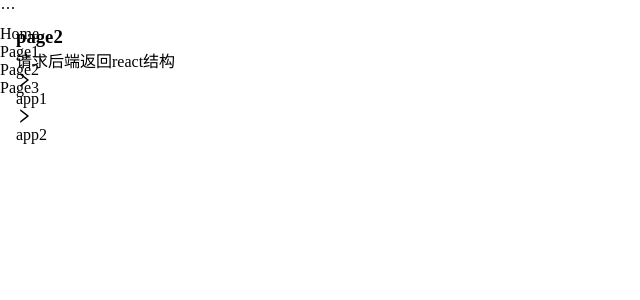
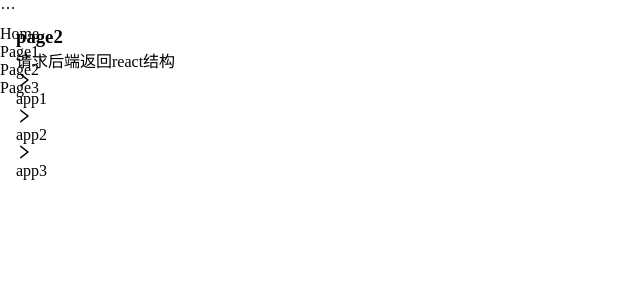
Before and after one commit to songqy/vite-react-demo, a React (Vite) app: page /page2 in a window 1280 px wide. Shown: the top 300 px of the page, without its empty margins (0-640 px from the left). Built offline with nearby package versions, Linux system fonts and the light colour scheme.

Commit message:
feat: 优化

```diff
--- a/package.json
+++ b/package.json
@@ -9,8 +9,8 @@
     "serve": "vite preview"
   },
   "dependencies": {
-    "@nebulare/loader": "file:.yalc/@nebulare/loader",
-    "@nebulare/ui-components": "file:.yalc/@nebulare/ui-components",
+    "@nebulare/loader": "^0.1.3",
+    "@projectproxima/plugin-sdk": "^0.2.9",
     "antd": "^4.20.7",
     "antd-mobile": "^5.8.0",
     "axios": "^0.26.1",
--- a/src/components/plugin-loader/index.tsx
+++ b/src/components/plugin-loader/index.tsx
@@ -3,16 +3,18 @@ import { UIKitComponent } from '@nebulare/loader';
 
 export interface PluginLoaderProps {
   header: string;
-  appKey: string;
+  appId: string;
 }
 
+const applicationId = 't1';
+
 const PluginLoader = (props: PluginLoaderProps) => {
-  const { header, appKey } = props;
+  const { header, appId } = props;
   return (
     <ItemPanel header={header}>
       <UIKitComponent
-        api={`/api2/execute/${appKey}/installId/key`}
-        appKey={appKey}
+        api={`/api2/v1/apps/${applicationId}/${appId}/enviromentId/functions/key`}
+        appKey={appId}
       />
     </ItemPanel>
   );
--- a/src/pages/Page2/index.tsx
+++ b/src/pages/Page2/index.tsx
@@ -3,13 +3,18 @@ import PluginLoader from '@/components/plugin-loader';
 const plugins = [
   {
     header: 'app1',
-    appKey: 'app1',
+    appId: 'app1',
     key: '1',
   },
   {
     header: 'app2',
-    appKey: 'app1',
+    appId: 'app2',
     key: '2',
+  },
+  {
+    header: 'app3',
+    appId: 'app3',
+    key: '3',
   },
 ];
 
@@ -18,8 +23,8 @@ const Page2 = () => {
     <div>
       <h3>page2</h3>
       <div>请求后端返回react结构</div>
-      {plugins.map(({ header, appKey, key }) => (
-        <PluginLoader header={header} appKey={appKey} key={key} />
+      {plugins.map(({ header, appId, key }) => (
+        <PluginLoader header={header} appId={appId} key={key} />
       ))}
     </div>
   );
--- a/vite.config.ts
+++ b/vite.config.ts
@@ -60,7 +60,7 @@ export default defineConfig({
     target: 'es2015',
   },
   optimizeDeps: {
-    include: ['react/jsx-runtime'],
+    include: ['react/jsx-runtime', 'axios'],
   },
   server: {
     port: 9200,
```
Also changed, not shown: 1 other file (tests, documents, lock files or other folders).
